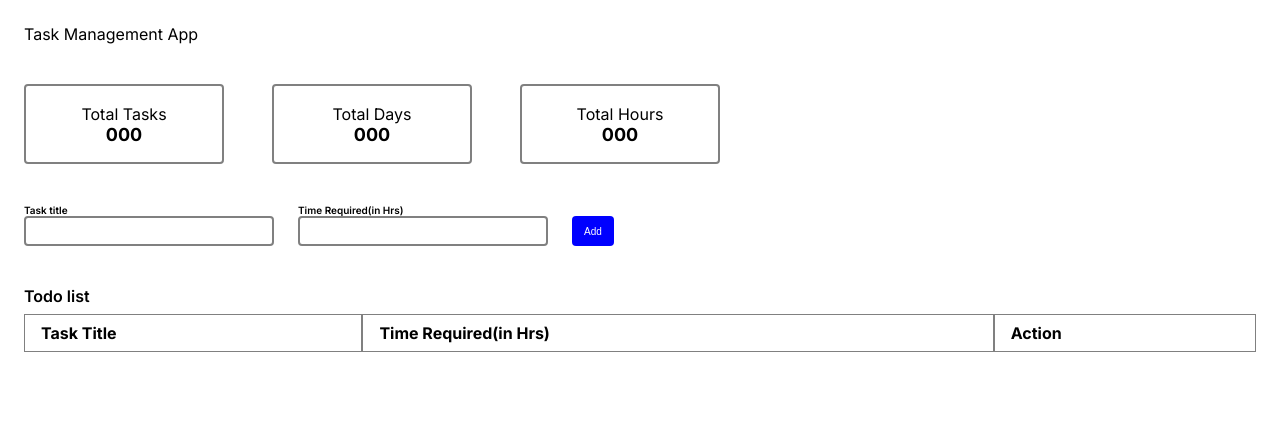
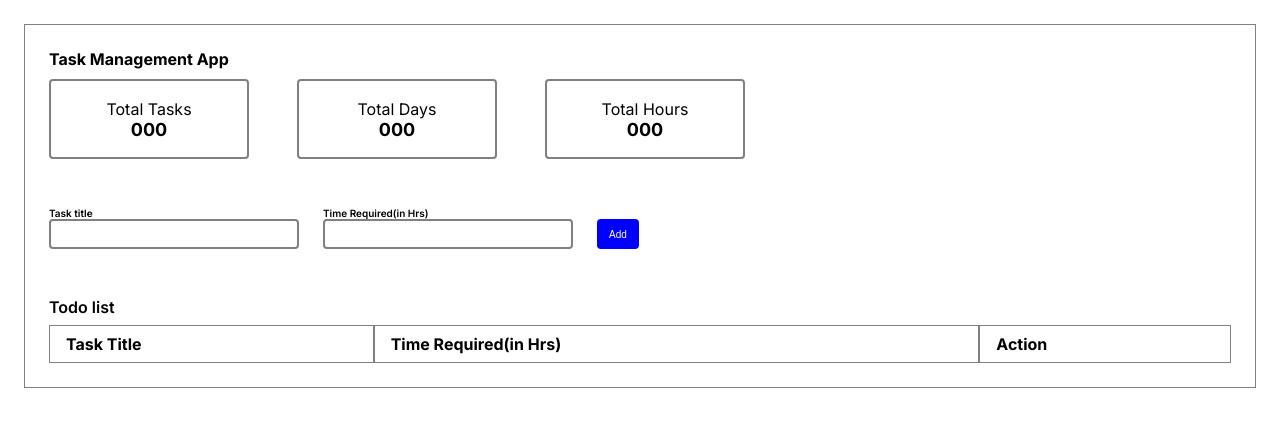
Before and after one commit to chilah/mf-frontend-challenge, a Next.js app: page / in a window 1280 px wide. Shown: the top 426 px of the page. Built offline with nearby package versions, Linux system fonts and the light colour scheme.

Commit message:
style: page border

```diff
--- a/app/page.module.css
+++ b/app/page.module.css
@@ -13,5 +13,17 @@
 .group_page_container {
     display: flex;
     flex-direction: column;
-    gap: 40px;
+    gap: 10px;
+    padding: 24px;
+    border: 1px solid grey;
 }
+
+.group_content_container {
+    display: flex;
+    flex-direction: column;
+    gap: 48px;
+}
+
+.page_header {
+    font-weight: bold;
+}
--- a/app/page.tsx
+++ b/app/page.tsx
@@ -60,8 +60,9 @@ const Page: React.FC = () => {
   return (
     <div className="page-container">
       <div className={style.group_page_container}>
-        <p>Task Management App</p>
+        <p className={style.page_header}>Task Management App</p>
 
+        <div className={style.group_content_container}>
           <div className={style.group_box_container}>
             <TaskBox tasks={calculdateTasks} />
             <DaysBox days={calculateDays} />
@@ -77,6 +78,7 @@ const Page: React.FC = () => {
           </div>
         </div>
       </div>
+    </div>
   );
 };
 
```
Lines whose indentation alone changed are shown as unchanged.
